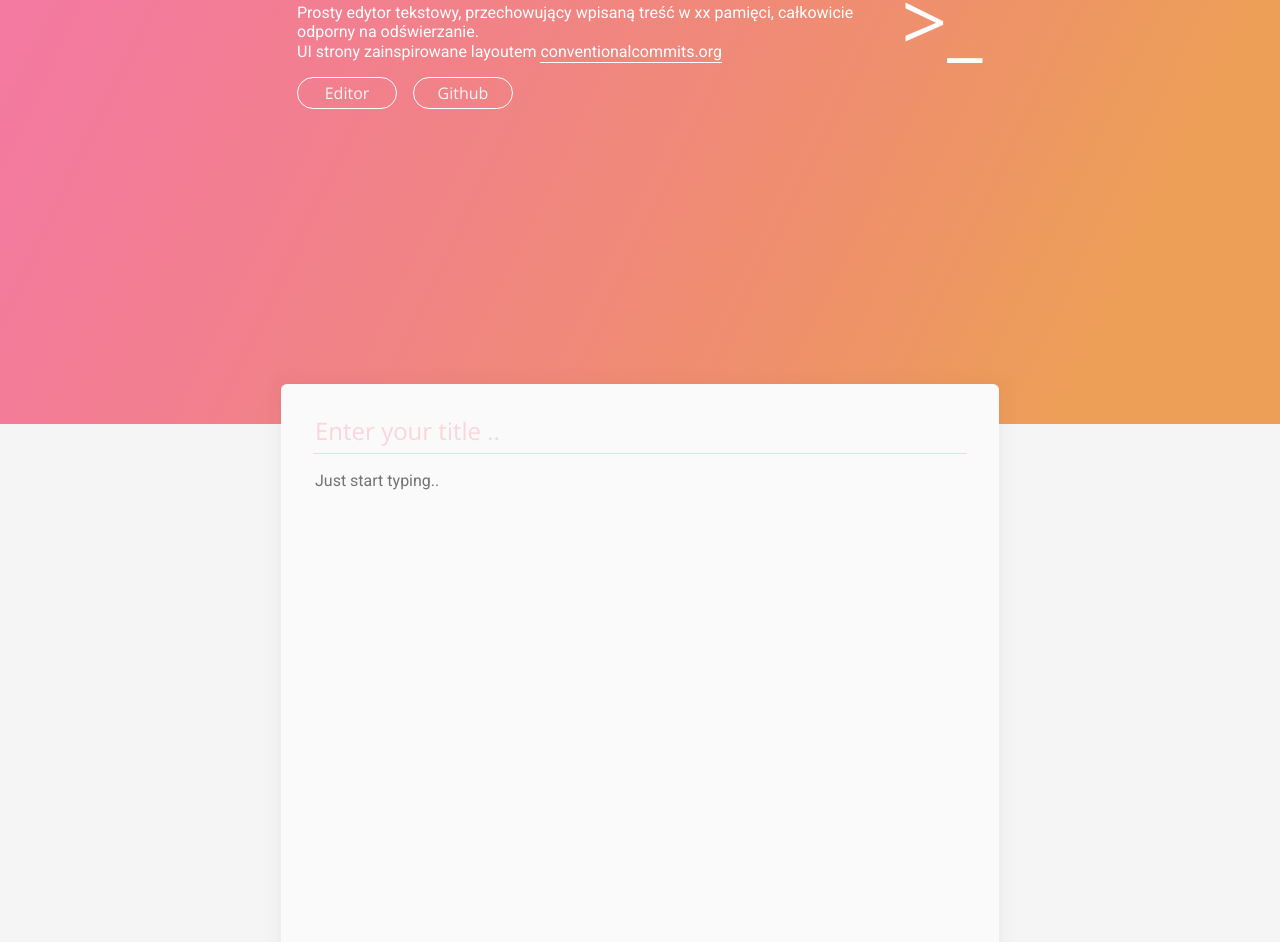
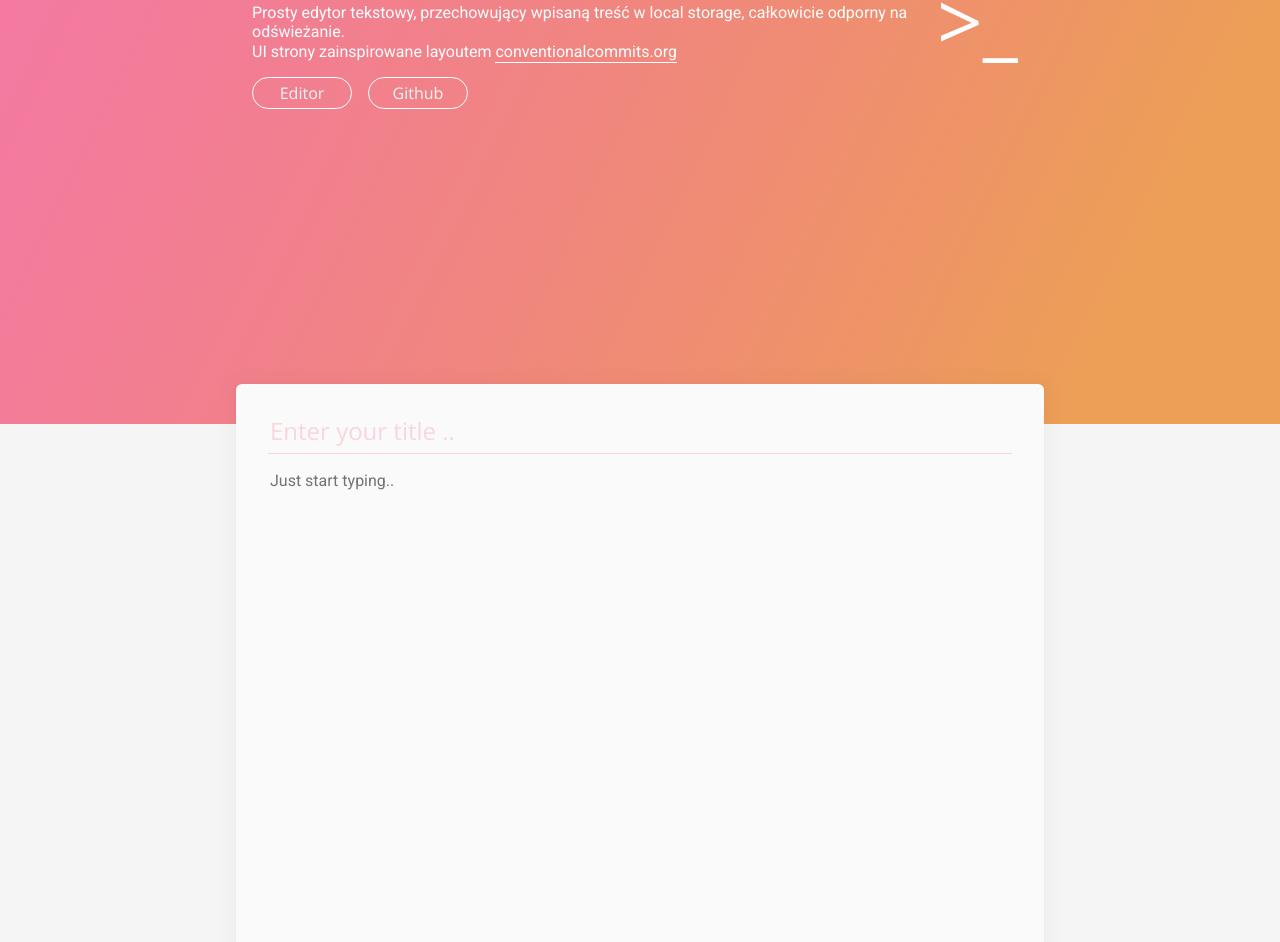
Before and after one commit to mateuszkornecki/simple-editor, a website built with webpack: page src/content/index.html in a window 1280 px wide. Shown: the part 376-1318 px from the top of the page. Built offline with nearby package versions, Linux system fonts and the light colour scheme; files whose address does not match are found by name.

Commit message:
fix: fixed some typos

```diff
--- a/src/content/index.html
+++ b/src/content/index.html
@@ -32,8 +32,8 @@
         <div class="header__wrapper">
             <h1 class="header__heading">Simple editor</h1>
             <span class="header__description">
-                Prosty edytor tekstowy, przechowujący wpisaną treść w xx pamięci,
-                całkowicie odporny na odświerzanie. <br>
+                Prosty edytor tekstowy, przechowujący wpisaną treść w local storage,
+                całkowicie odporny na odświeżanie. <br>
                 UI strony zainspirowane layoutem <a class="header__link"
                     href="https://www.conventionalcommits.org/">conventionalcommits.org</a>
             </span>
--- a/src/scss/_variables.scss
+++ b/src/scss/_variables.scss
@@ -1,3 +1,4 @@
+//? Colors:
 $violet: #000;
 $yellow: #F9C802;
 $lightgray: #F5F5F5;
@@ -10,3 +11,5 @@ $pink38: rgba(249, 154, 171, 0.38);
 $pink: #F479A6;
 $orange: rgba(233, 138, 51, 0.58);
 $gradient: linear-gradient(115.76deg, #F479A6 6.65%, rgba(233, 138, 51, 0.58) 86.69%);
+//? Media:
+$mobile: 650px;
--- a/src/scss/main.scss
+++ b/src/scss/main.scss
@@ -18,7 +18,7 @@
         body {
             font-family: 'Open Sans', sans-serif;
             display: grid;
-            grid-template-columns: 1fr minmax(auto, 120px) minmax(auto, 210px) minmax(auto, 210px) minmax(auto, 210px) 1fr;
+            grid-template-columns: 1fr minmax(auto, 210px) minmax(auto, 210px) minmax(auto, 210px) minmax(auto, 210px) 1fr;
             grid-template-rows: 95vh 5vh 35vh 35vh 5vh 10vh;
             grid-column-gap: 0px;
             grid-row-gap: 0px;
@@ -35,7 +35,7 @@
             display: flex;
             flex-direction: column;
             justify-content: space-between;
-            min-height: 100%;
+            // min-height: 100%;
             &__background {
                 background-color: $lightgray;
                 grid-area: 3 / 1 / 5 / 7;
@@ -120,6 +120,7 @@
             align-items: center;
             padding: 32px;
             color: $white;
+            height: 100%;
             &__background {
                 background: $pink;
                 background: $gradient;
@@ -139,6 +140,9 @@
                 height: 100px;
                 &::after {
                     content: ">_";
+                }
+                @media (max-width:$mobile) {
+                    display: none;
                 }
             }
             &__link {
```
Also changed, not shown: dist/css/main.css, dist/index.html, 1 other file.
